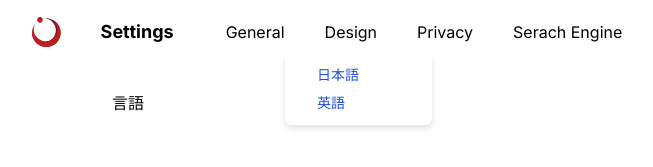
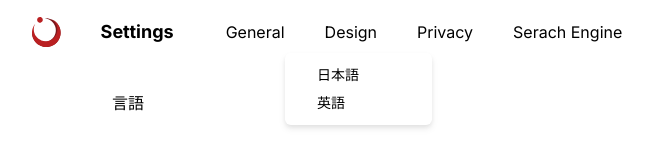
Before and after one commit to Ablaze-MIRAI/FreaSearch-www, a Next.js app: page /settings/general in a window 1280 px wide. Both pictures are taken after a click on the button "英語". Shown: the top 167 px of the page, without its empty margins (160-813 px from the left). Built offline with nearby package versions, Linux system fonts and the light colour scheme.

Commit message:
set color while hovering to white

```diff
--- a/components/Select/SelectItem.tsx
+++ b/components/Select/SelectItem.tsx
@@ -8,7 +8,7 @@ export default ({ value, children }: { value: string; children: ReactNode }) =>
   return (
     <Select.Item
       value={value}
-      className="outline-none text-sm p-6 py-1 text-blue-700 data-[highlighted]:bg-blue-500 data-[highlighted]:text-white rounded-sm cursor-pointer"
+      className="outline-none text-sm p-6 py-1 data-[highlighted]:bg-gray-100 rounded-sm cursor-pointer"
     >
       <Select.ItemText>{children}</Select.ItemText>
     </Select.Item>
```
